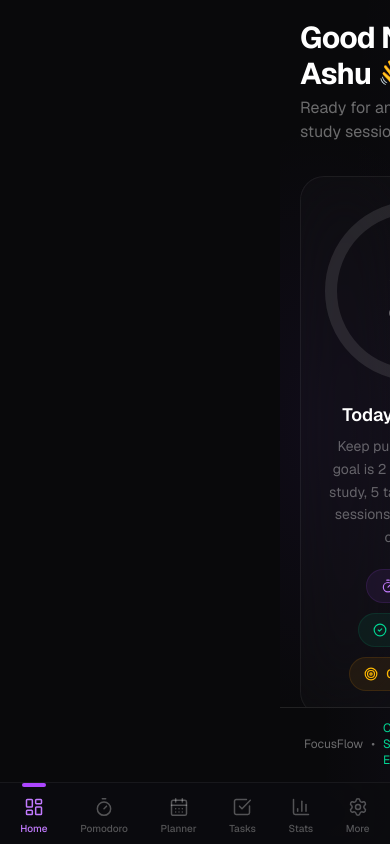
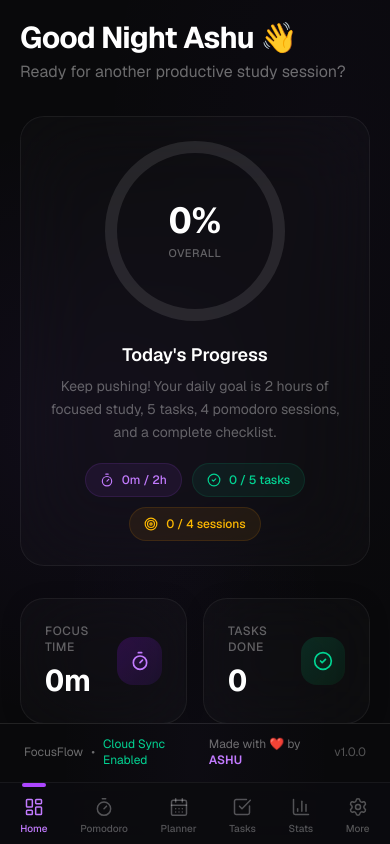
Before and after one commit to ashuraj6651/focusflow, a Next.js app: page / in a window 390 px wide. Built offline with nearby package versions, Linux system fonts and the light colour scheme; no server answers.

Commit message:
Improve mobile UI and fix responsive layout

```diff
--- a/src/app/page.tsx
+++ b/src/app/page.tsx
@@ -35,12 +35,10 @@ export default function Home() {
       </div>
       <div
         className={cn(
-          'flex min-h-screen flex-1 flex-col gradient-bg pb-16 md:pb-0',
-        )}
-        style={mounted ? {
-          marginLeft: sidebarOpen ? '280px' : '72px',
-          transition: 'margin-left 0.35s cubic-bezier(0.25, 0.1, 0.25, 1)',
-        } : { marginLeft: '280px' }}
+  "flex min-h-screen flex-1 flex-col gradient-bg pb-16 md:pb-0 transition-all duration-300",
+  sidebarOpen ? "md:ml-[280px]" : "md:ml-[72px]"
+)}
+
       >
         <div className="flex-1 overflow-y-auto custom-scrollbar">
           <AppContent />
```
